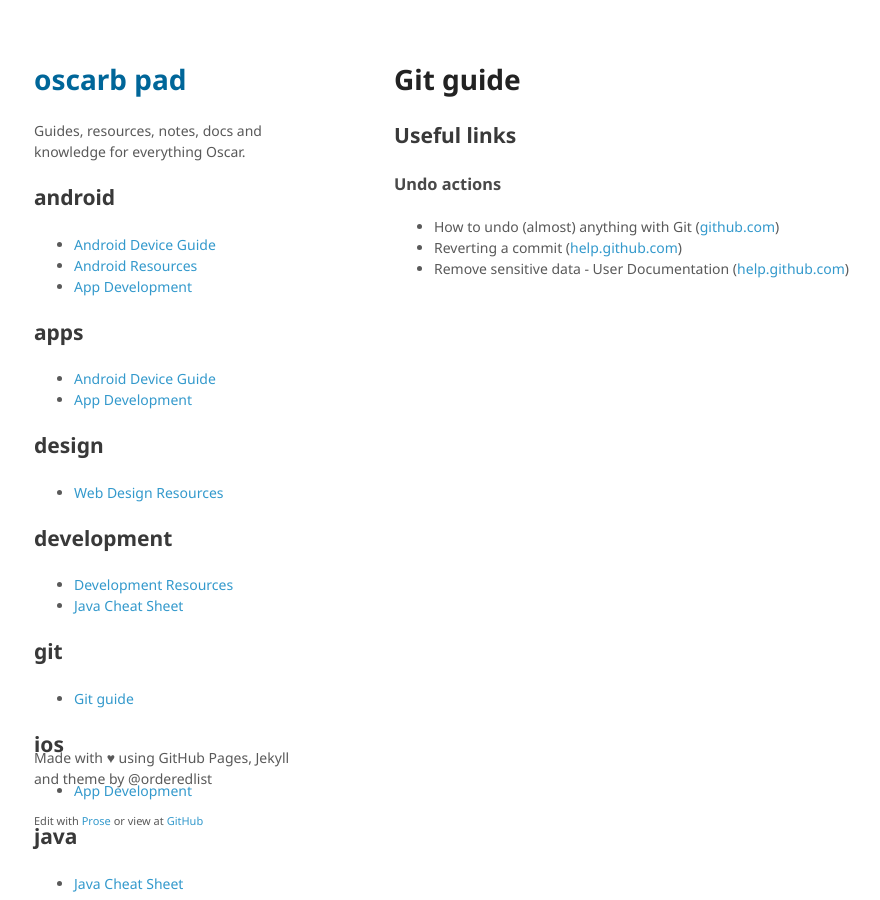
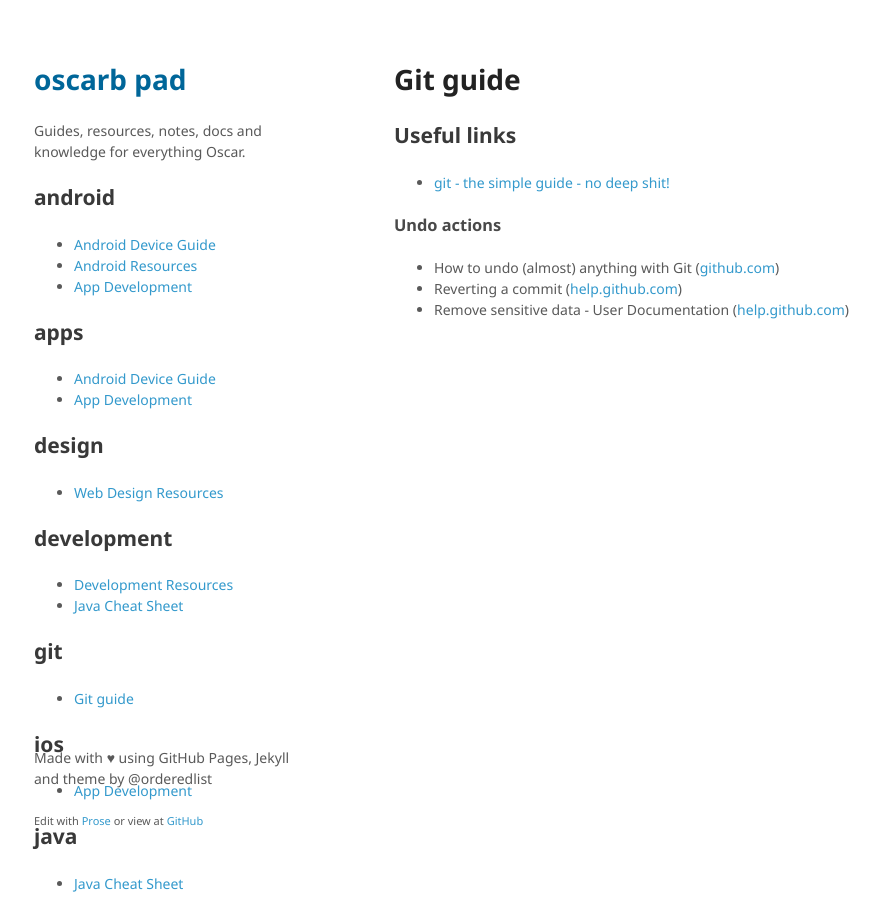
Before and after one commit to oscarb/pad, a Jekyll site: the page built from _docs/git.md, in a window 1280 px wide. Shown: the whole page, without its empty margins (126-1006 px from the left). Built offline with Jekyll 4.4.1, drawn with Linux system fonts in a browser that asks for light colours.

Commit message:
Add link

```diff
--- a/_docs/git.md
+++ b/_docs/git.md
@@ -7,6 +7,8 @@ tags: [git]
 
 ## Useful links
 
+* [git - the simple guide - no deep shit!](http://rogerdudler.github.io/git-guide/)
+
 ### Undo actions
 
 * How to undo (almost) anything with Git ([github.com](https://github.com/blog/2019-how-to-undo-almost-anything-with-git))
```
